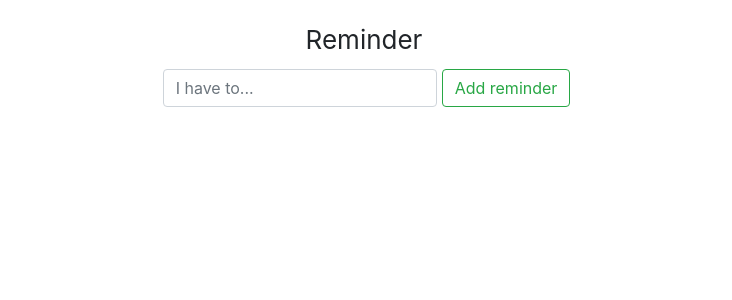
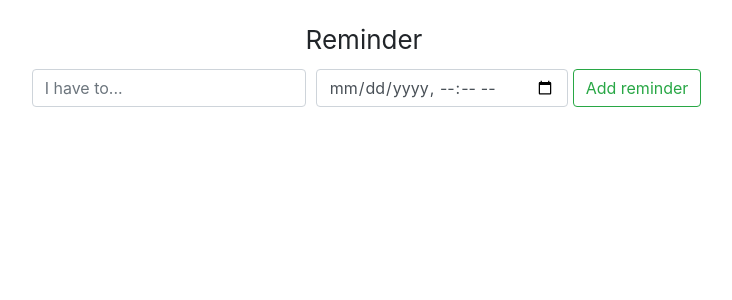
Before and after one commit to YakubuAmidu/Reminder, a React (Create React App) app: page / in a window 1280 px wide. Shown: the top 300 px of the page, without its empty margins (276-1008 px from the left). Built offline with nearby package versions, Linux system fonts and the light colour scheme.

Commit message:
Commiting changes

```diff
--- a/src/Actions/index.js
+++ b/src/Actions/index.js
@@ -1,9 +1,10 @@
 import { ADD_REMINDER, DELETE_REMINDER } from "../constants";
 
-export const addReminder = (text) => {
+export const addReminder = (text, dueDate) => {
     const action = {
         type: ADD_REMINDER,
-        text
+        text,
+        dueDate
     }
 
     console.log("action in addReminder", action);
--- a/src/components/App.jsx
+++ b/src/components/App.jsx
@@ -7,7 +7,8 @@ class App extends Component{
    constructor(props){
        super(props);
        this.state = {
-           text: " "
+           text: " ",
+           dueDate: " "
        }
    }
 
@@ -53,6 +54,11 @@ class App extends Component{
                     className="form-control"
                     onChange={(Event) => this.setState({ text: Event.target.value })}
                     />
+                    <input
+                    className="form-control"
+                    type="datetime-local"
+                    onChange={(Event) => this.setState({ dueDate: Event.target.value })}
+                    />
                     </div>
                     <Button
                     className="btn"
--- a/src/index.css
+++ b/src/index.css
@@ -18,6 +18,7 @@ input {
     padding: 5px;
 }
 
+
 .list-item{
   display: inline-block;
 }
```
